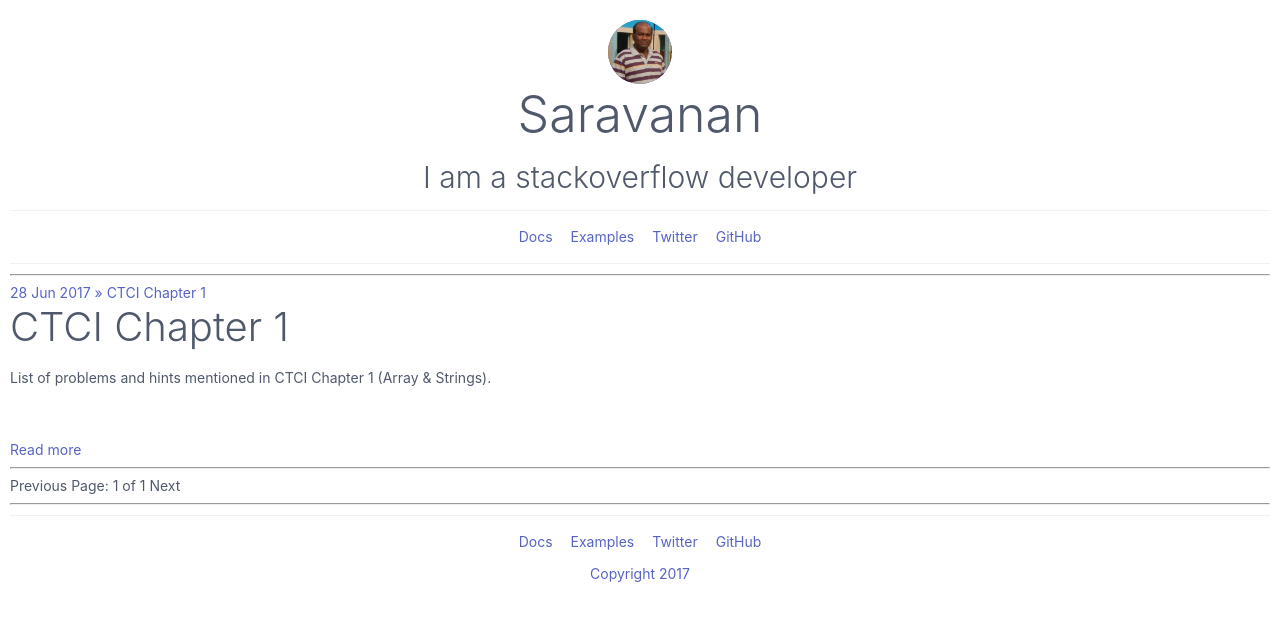
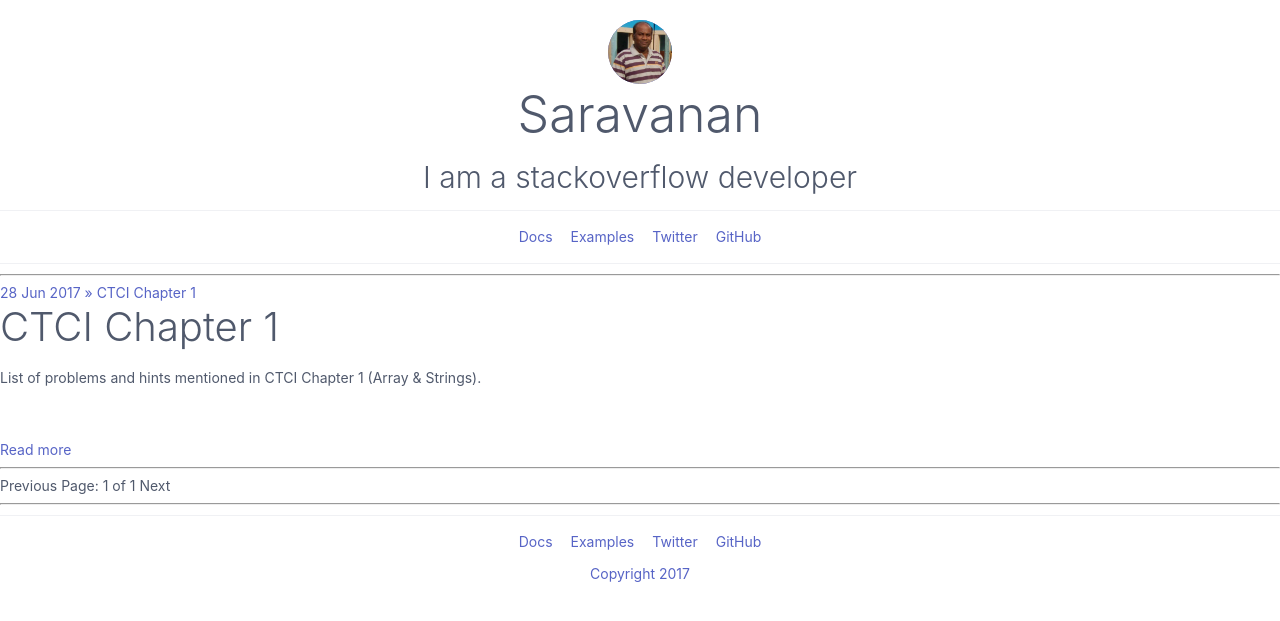
Before and after one commit to saravanaram/saravanaram.github.io.892017, a Jekyll site: the page built from index.html, in a window 1280 px wide. Shown: the top 621 px of the page. Built offline with Jekyll 4.4.1, drawn with Linux system fonts in a browser that asks for light colours; nearby versions of some CDN libraries; the list of posts is cut into pages by our own code.

Commit message:
Update nav-top.html

```diff
--- a/_includes/nav-top.html
+++ b/_includes/nav-top.html
@@ -1,4 +1,4 @@
-    <div class="container">
+
         <div class="rounded mt-10 pt-10">
             <figure class="avatar avatar-xl centered" data-initial="YZ" ><img src="assets/images/profile_photo.jpg" /> </figure>
             <h1 class="text-center">Saravanan</h1>
```
